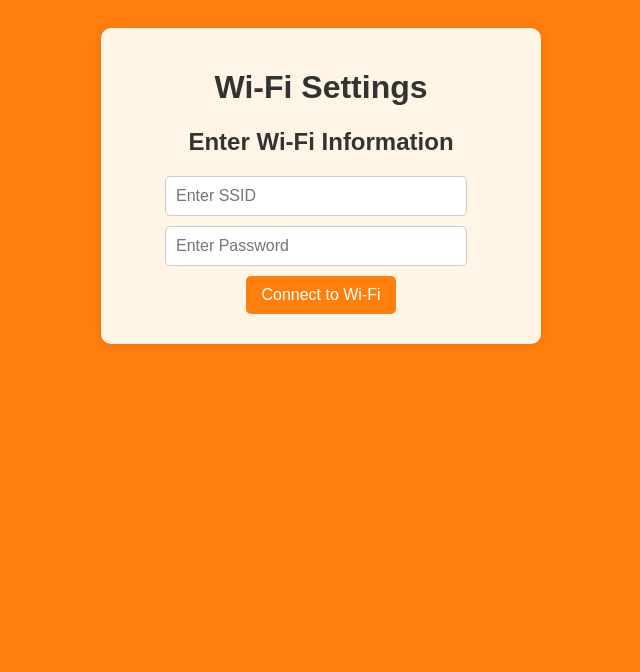
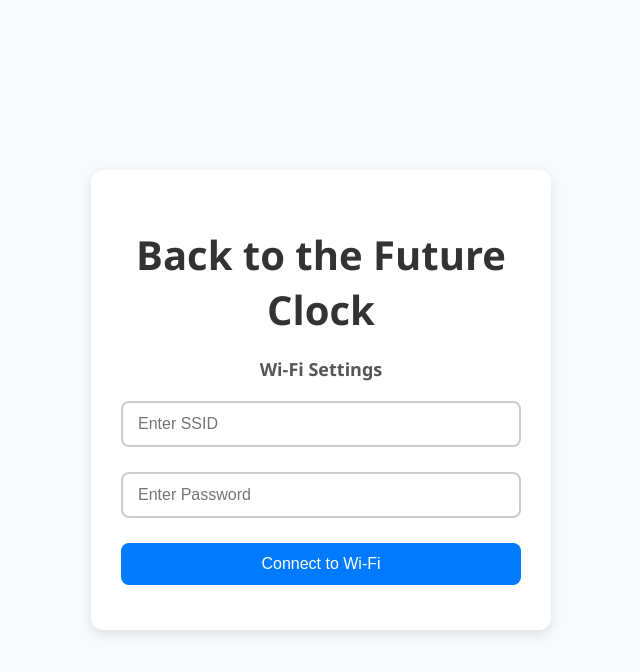
Before and after one commit to allansomensi/esp-bttf-clock-rs, a plain HTML site: page static/html/captive_portal.html in a window 1280 px wide. Shown: the whole page, without its empty margins (319-959 px from the left). Drawn offline with Linux system fonts and the light colour scheme.

Commit message:
style(view): :lipstick: improve UI for `captive_portal` and `web_portal`

```diff
--- a/static/css/captive_portal.css
+++ b/static/css/captive_portal.css
@@ -1,55 +1,101 @@
+/* Global Styles */
 body {
-    font-family: Arial, sans-serif;
-    background-color: #ff7f0e;
-    text-align: center;
-    padding: 20px;
-}
-
-.container {
-    background: #fff5e6;
-    padding: 20px;
-    border-radius: 10px;
-    box-shadow: 0px 0px 10px rgba(0, 0, 0, 0.1);
-    max-width: 400px;
-    margin: auto;
-}
-
-h1,
-h2 {
+    font-family: "Segoe UI", Tahoma, Geneva, Verdana, sans-serif;
+    background-color: #f7f9fc;
+    margin: 0;
+    padding: 0;
+    display: flex;
+    justify-content: center;
+    align-items: center;
+    height: 100vh;
     color: #333;
 }
 
+/* Container */
+.container {
+    background: #ffffff;
+    padding: 30px;
+    border-radius: 12px;
+    box-shadow: 0 4px 12px rgba(0, 0, 0, 0.1);
+    width: 100%;
+    max-width: 400px;
+    text-align: center;
+}
+
+/* Title */
+h1 {
+    font-size: 40px;
+    color: #333;
+    margin-bottom: 20px;
+}
+
+h2 {
+    font-size: 18px;
+    color: #555;
+    margin-bottom: 20px;
+}
+
+/* Input and Button Styles */
 .row {
-    display: flex;
-    justify-content: center;
-    margin: 10px 0;
+    margin: 15px 0;
 }
 
 .row input {
-    width: 70%;
-    padding: 10px;
-    margin-right: 10px;
-    border: 1px solid #ccc;
-    border-radius: 5px;
+    width: 100%;
+    padding: 12px 15px;
     font-size: 16px;
+    border: 2px solid #ccc;
+    border-radius: 8px;
+    box-sizing: border-box;
+    margin-bottom: 10px;
+    transition: border-color 0.3s;
+}
+
+.row input:focus {
+    border-color: #007bff;
+    outline: none;
 }
 
 .row button {
-    background-color: #ff7f0e;
+    width: 100%;
+    padding: 12px;
+    font-size: 16px;
     color: white;
+    background-color: #007bff;
     border: none;
-    padding: 10px 15px;
-    border-radius: 5px;
+    border-radius: 8px;
     cursor: pointer;
-    font-size: 16px;
+    transition: background-color 0.3s ease;
 }
 
 .row button:hover {
-    background-color: #ff6a00;
+    background-color: #0056b3;
 }
 
+/* Message */
 .message {
-    margin-top: 10px;
+    margin-top: 15px;
     font-weight: bold;
-    color: #007bff;
+    color: #28a745;
 }
+
+/* Responsive Styles */
+@media (max-width: 480px) {
+    .container {
+        padding: 20px;
+        width: 90%;
+    }
+
+    h1 {
+        font-size: 30px;
+    }
+
+    h2 {
+        font-size: 16px;
+    }
+
+    .row input,
+    .row button {
+        font-size: 14px;
+    }
+}
--- a/static/html/captive_portal.html
+++ b/static/html/captive_portal.html
@@ -1,24 +1,39 @@
 <!DOCTYPE html>
 <html lang="en">
-
     <head>
-    <meta charset="UTF-8">
-    <meta name="viewport" content="width=device-width, initial-scale=1.0">
+        <meta charset="UTF-8" />
+        <meta name="viewport" content="width=device-width, initial-scale=1.0" />
         <title>Wi-Fi Settings</title>
-    <link rel="stylesheet" href="../css/captive_portal.css">
+        <link rel="stylesheet" href="../css/captive_portal.css" />
     </head>
 
     <body>
         <div class="container">
-        <h1>Wi-Fi Settings</h1>
+            <h1>Back to the Future Clock</h1>
             <p id="message" class="message"></p>
 
-        <h2>Enter Wi-Fi Information</h2>
+            <h2>Wi-Fi Settings</h2>
             <div class="row">
-            <input type="text" id="ssidInput" placeholder="Enter SSID" autocomplete="off">
+                <input
+                    type="text"
+                    id="ssidInput"
+                    placeholder="Enter SSID"
+                    autocomplete="off"
+                    autocapitalize="off"
+                    spellcheck="false"
+                />
             </div>
             <div class="row">
-            <input type="password" id="passwordInput" placeholder="Enter Password" autocomplete="off">
+                <input
+                    type="password"
+                    id="passwordInput"
+                    placeholder="Enter Password"
+                    autocomplete="off"
+                    minlength="8"
+                    maxlength="40"
+                    spellcheck="false"
+                    required
+                />
             </div>
             <div class="row">
                 <button onclick="connectWiFi()">Connect to Wi-Fi</button>
@@ -26,5 +41,4 @@
         </div>
         <script src="../js/captive_portal.js"></script>
     </body>
-
 </html>
```
Also changed, not shown: static/js/captive_portal.js (+10 -10 lines). Lines whose indentation alone changed are shown as unchanged.
